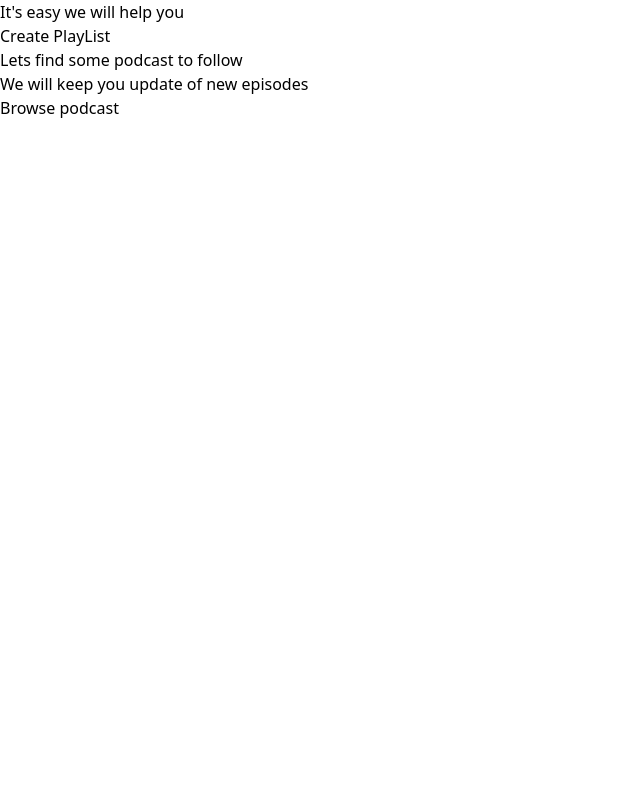
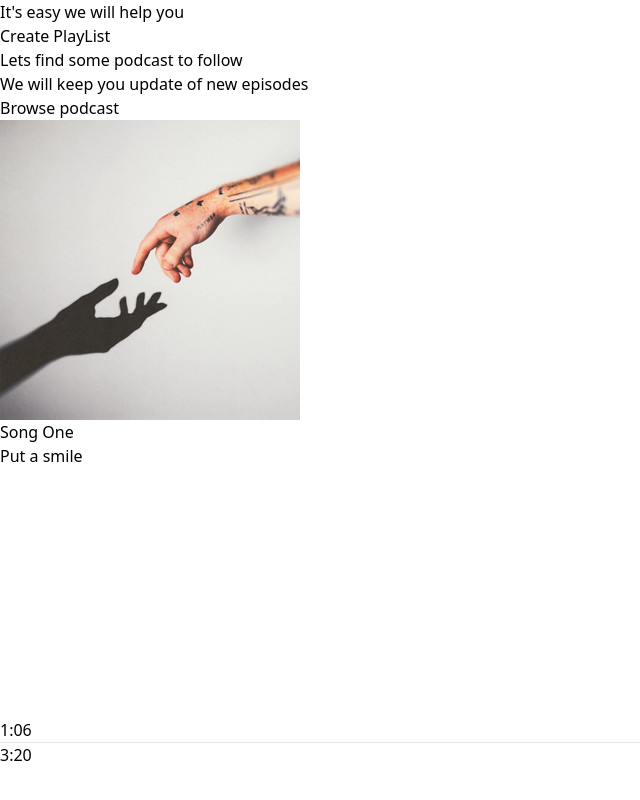
Before and after one commit to SUTHESH-004/spotify-clone-suthesh, a React (Vite) app: page / in a window 1280 px wide. Shown: the part 346-1146 px from the top of the page, without its empty margins (0-640 px from the left). Before the commit the page ends 800 px from the top, so only its background shows below. Built offline with nearby package versions, Linux system fonts and the light colour scheme.

Commit message:
Added Music player UI component

```diff
--- a/src/App.jsx
+++ b/src/App.jsx
@@ -1,10 +1,14 @@
 import React from "react";
 import Sidebar from "./components/Sidebar";
+import Player from "./components/Player";
 const App = () => {
-  return <div className="h-screen bg-black">
-    <div className="h-[90%] flex">
-    <Sidebar/>
+  return (
+    <div className="h-screen bg-black">
+      <div className="h-[90%] flex">
+        <Sidebar />
+      </div>
+      <Player />
     </div>
-  </div>;
+  );
 };
 export default App;
--- /dev/null
+++ b/src/components/Player.jsx
@@ -0,0 +1,49 @@
+import React from "react";
+import { assets, songsData } from "../assets/assets";
+const Player = () => {
+  return (
+    <div className="h-[10%] bg-black flex justify-between items-center text-white px-4">
+      <div className="hidden lg:flex items-center gap-4">
+        <img className="w-12" src={songsData[0].image} alt="" />
+        <div>
+          <p>{songsData[0].name}</p>
+          <p>{songsData[0].desc.slice(0, 12)}</p>
+        </div>
+      </div>
+      <div className="flex flex-col items-center gap-1 m-auto">
+        <div className="flex gap-4">
+          <img
+            className="w-4 cursor-pointer"
+            src={assets.shuffle_icon}
+            alt=""
+          />
+          <img className="w-4 cursor-pointer" src={assets.prev_icon} alt="" />
+          <img className="w-4 cursor-pointer" src={assets.play_icon} alt="" />
+          <img className="w-4 cursor-pointer" src={assets.next_icon} alt="" />
+          <img className="w-4 cursor-pointer" src={assets.loop_icon} alt="" />
+        </div>
+        <div className="flex items-center gap-5">
+          <p>1:06</p>
+          <div className="w-[60vw] max-w-[500px] bg-gray-300 rounded-full cursor-pointer ">
+            <hr className="h-1 border-none w-10 bg-green-800 rounded-full" />
+          </div>
+          <p>3:20</p>
+        </div>
+      </div>
+      <div className="hidden lg:flex items-center gap-2 opacity-75">
+        <img className="w-4" src={assets.plays_icon} alt="" />
+        <img className="w-4" src={assets.mic_icon} alt="" />
+        <img className="w-4" src={assets.queue_icon} alt="" />
+        <img className="w-4" src={assets.speaker_icon} alt="" />
+        <img className="w-4" src={assets.volume_icon} alt="" />
+        <div className="w-20 bg-slate-50 h-1 rounded ">
+
+        </div>
+        <img className="w-4" src={assets.mini_player_icon} alt="" />
+        <img className="w-4" src={assets.zoom_icon} alt="" />
+      </div>
+    </div>
+  );
+};
+
+export default Player;
```
